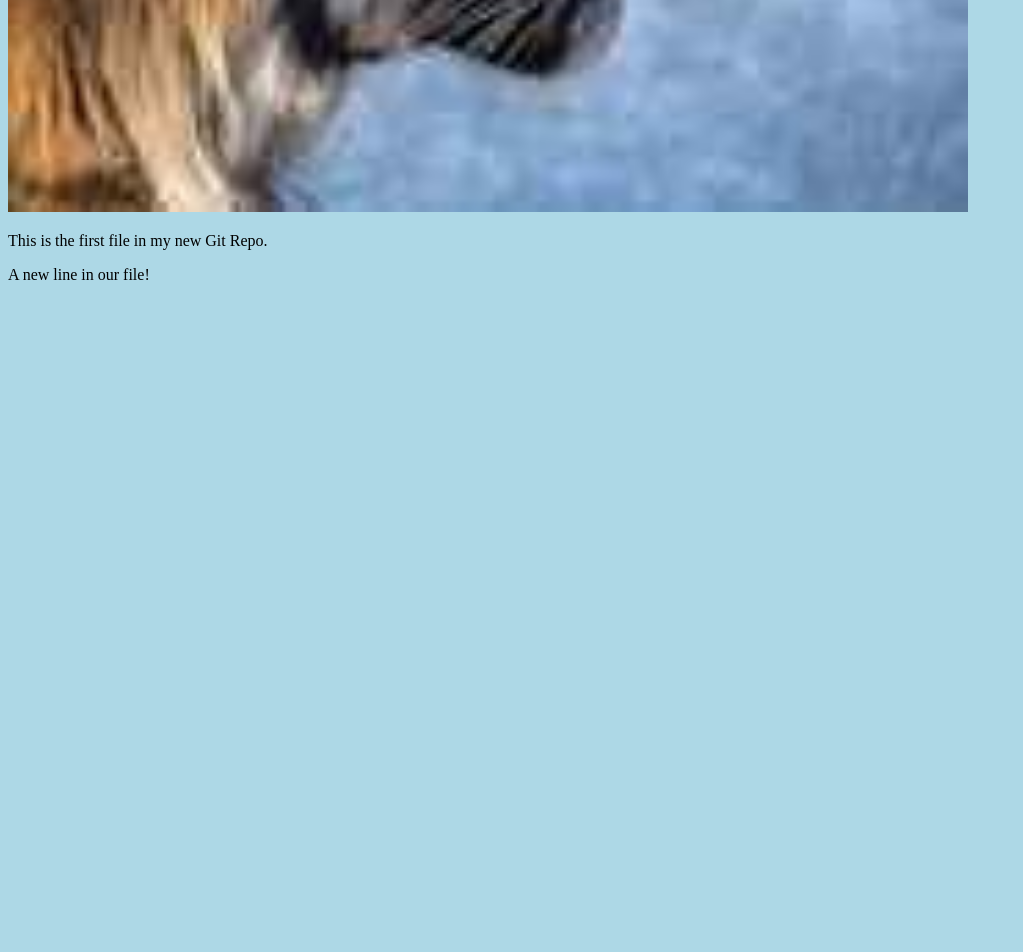
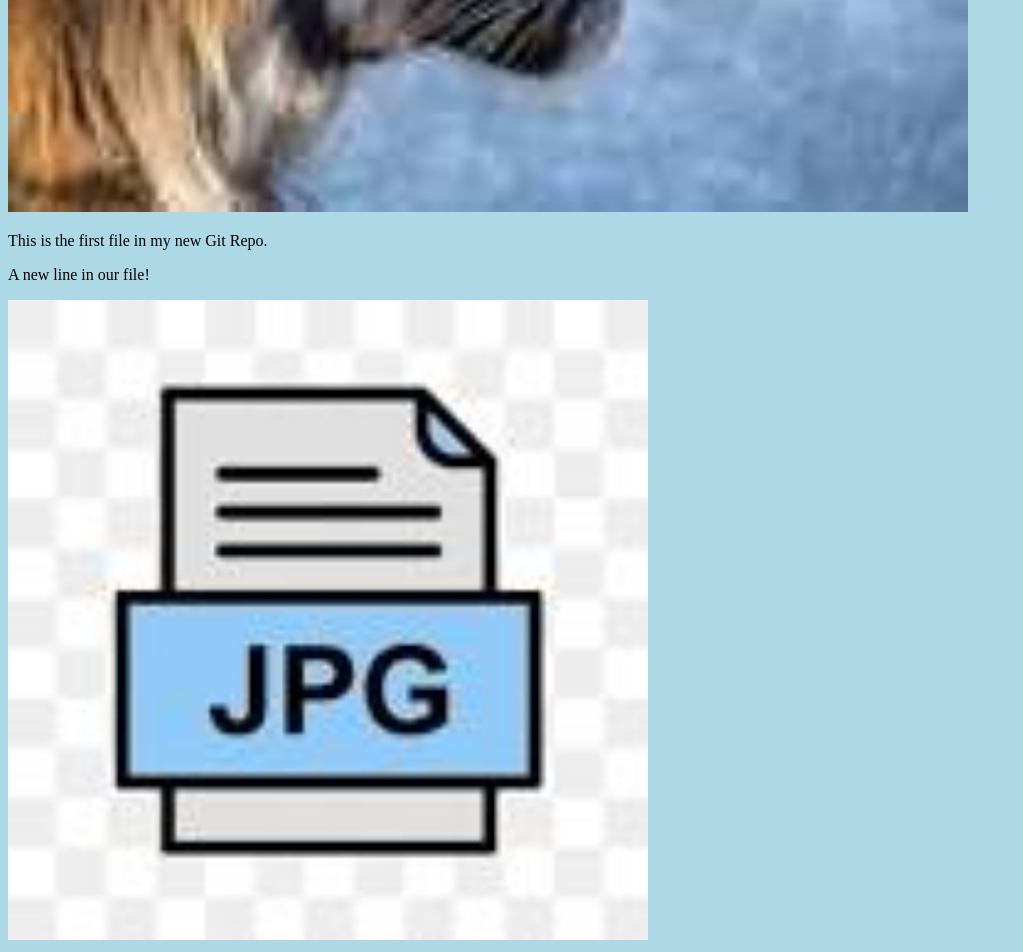
Before and after one commit to officialbiolu1/hello-world, a plain HTML site: page index.html in a window 1280 px wide. Shown: the part 585-1537 px from the top of the page, without its empty margins (0-1023 px from the left). Before the commit the page ends 885 px from the top, so only its background shows below. Drawn offline with Linux system fonts and the light colour scheme.

Commit message:
adde new image

```diff
--- a/index.html
+++ b/index.html
@@ -11,6 +11,7 @@
 style="width:100%;max-width:960px"></div>
 <p>This is the first file in my new Git Repo.</p>
 <p>A new line in our file!</p>
+<div><img src="images.jpg" alt="Hello Git" style="width:100%;max-width:640px"></div>
 
 </body>
 </html>
```
Also changed, not shown: images.jpg (added).
